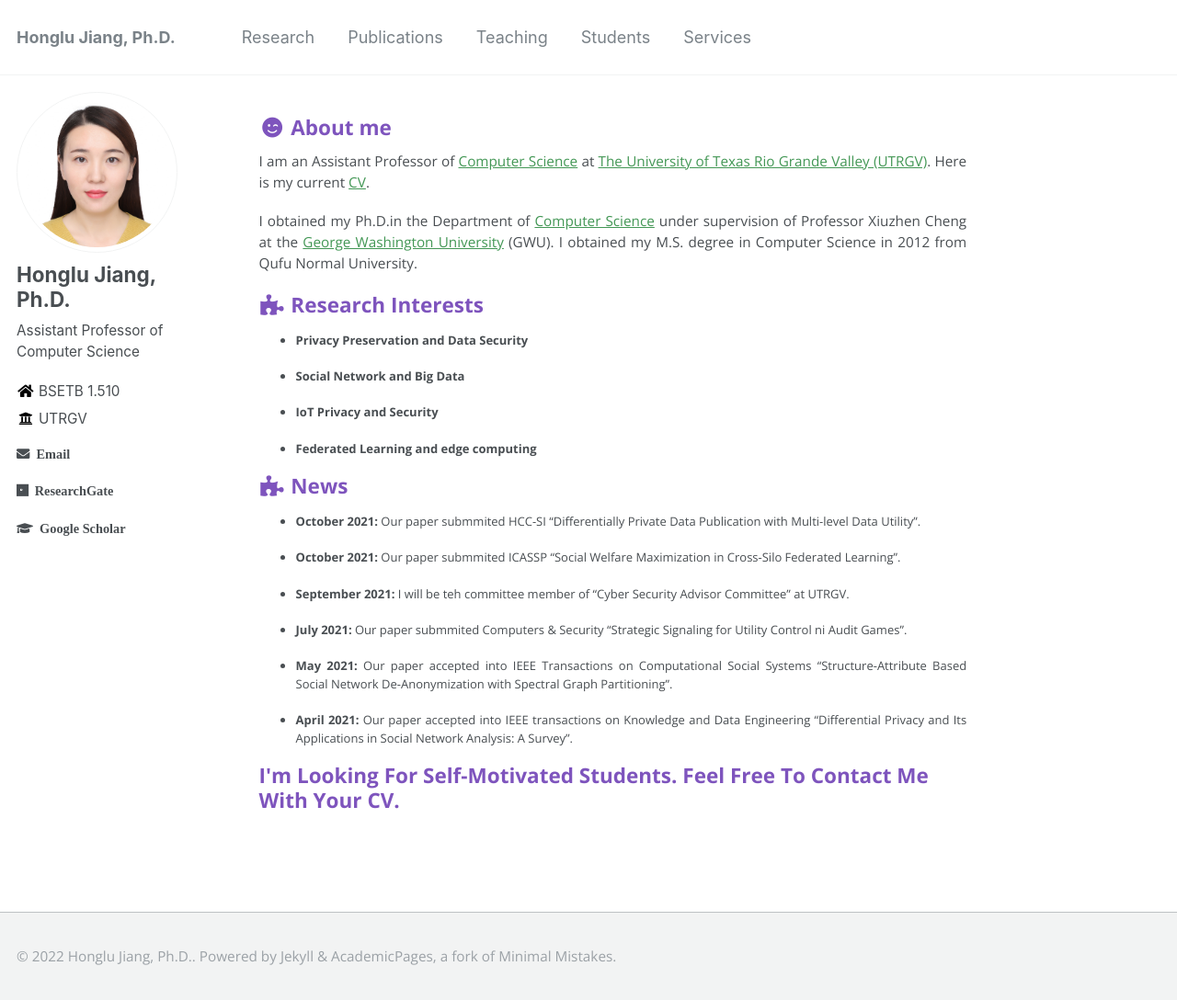
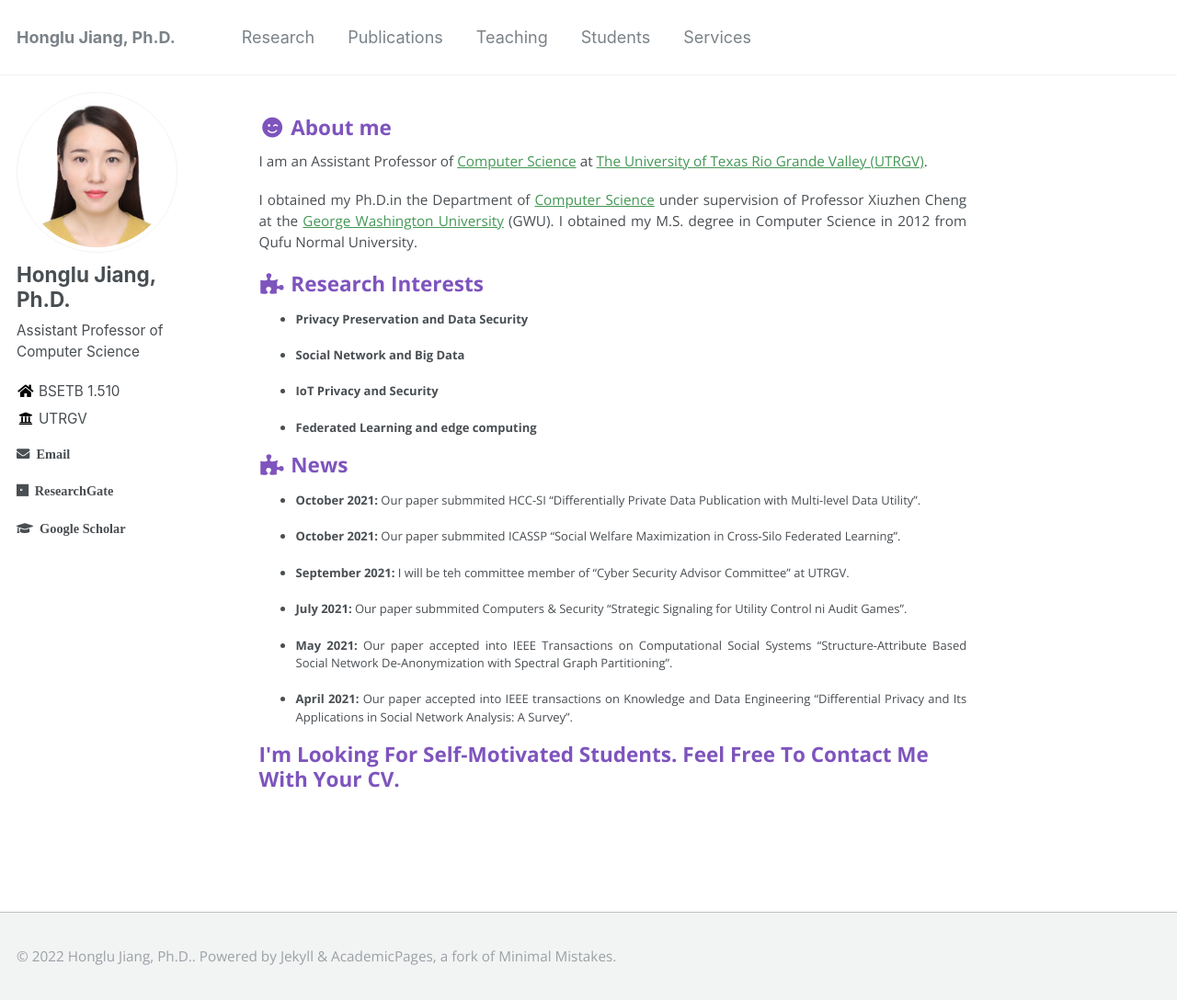
Before and after one commit to hljiang0720/hljiang.github.io, a Jekyll site: the page built from _pages/about.md, in a window 1280 px wide and 1088 px high. Shown: the whole window at 92% size. Built offline with Jekyll 4.4.1, drawn with Linux system fonts in a browser that asks for light colours.

Commit message:
Update about.md

```diff
--- a/_pages/about.md
+++ b/_pages/about.md
@@ -10,7 +10,7 @@ redirect_from:
 
 ### <i class="fa fa-fw fa-smile-wink" aria-hidden="true"></i> About me
 
-I am an Assistant Professor of [Computer Science](https://www.utrgv.edu/csci/) at [The University of Texas Rio Grande Valley (UTRGV)](https://www.utrgv.edu/en-us/). Here is my current [CV](/files/Honglu Jiang.pdf).
+I am an Assistant Professor of [Computer Science](https://www.utrgv.edu/csci/) at [The University of Texas Rio Grande Valley (UTRGV)](https://www.utrgv.edu/en-us/).
 
 I obtained my Ph.D.in the Department of [Computer Science](https://www.cs.seas.gwu.edu/) under supervision of Professor Xiuzhen Cheng at the [George Washington University](https://www.gwu.edu/) (GWU). I obtained my M.S. degree in Computer Science in 2012 from Qufu Normal University.
 
```
